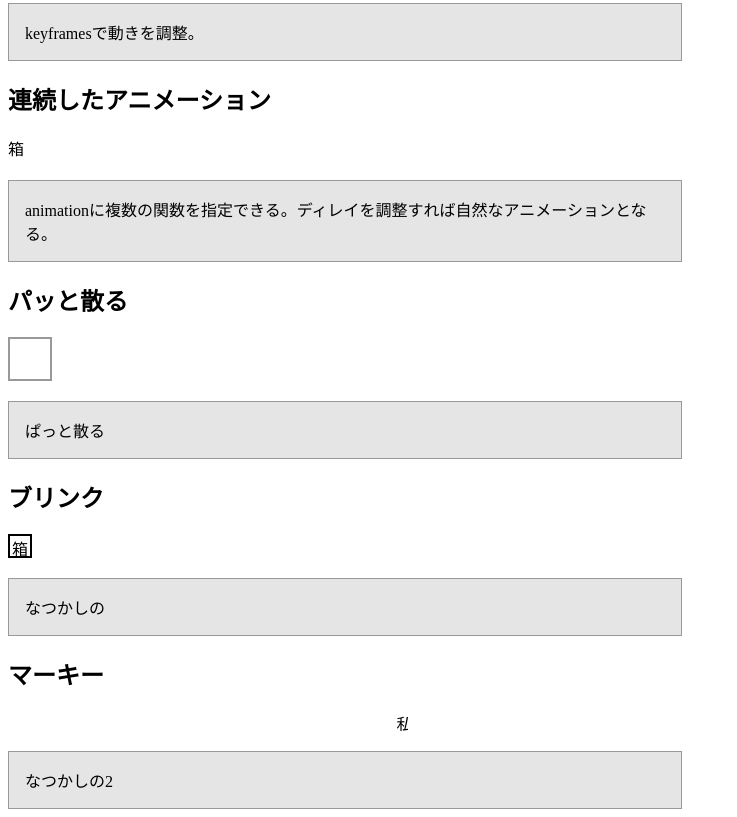
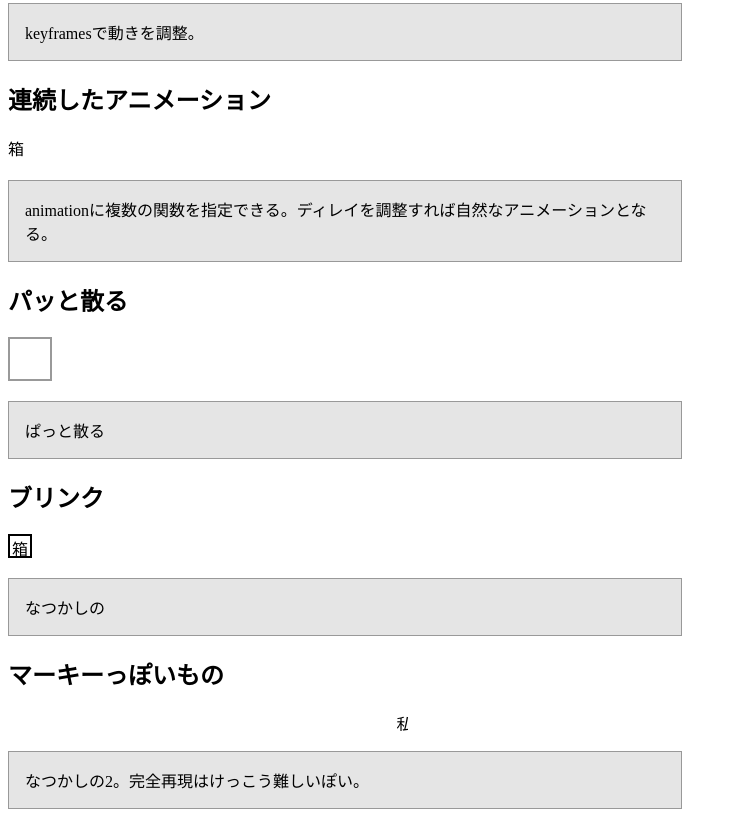
Before and after one commit to akahigeg/css-animation, a plain HTML site: page index.html in a window 1280 px wide. Shown: the part 1465-2282 px from the top of the page, without its empty margins (0-737 px from the left). Drawn offline with Linux system fonts and the light colour scheme.

Commit message:
マーキーっぽいものに関してコメント

```diff
--- a/index.html
+++ b/index.html
@@ -291,7 +291,7 @@ transition-delay: 0s;
       なつかしの
     </div>
 
-    <h2>マーキー</h2>
+    <h2>マーキーっぽいもの</h2>
     <style>
       .box9-container {
         width: 400px;
@@ -312,7 +312,7 @@ transition-delay: 0s;
       <div class="box9">私のホームページへようこそ！</div>
     </div>
     <div class="note">
-      なつかしの2
+      なつかしの2。完全再現はけっこう難しいぽい。
     </div>
   </body>
 </html>
```
